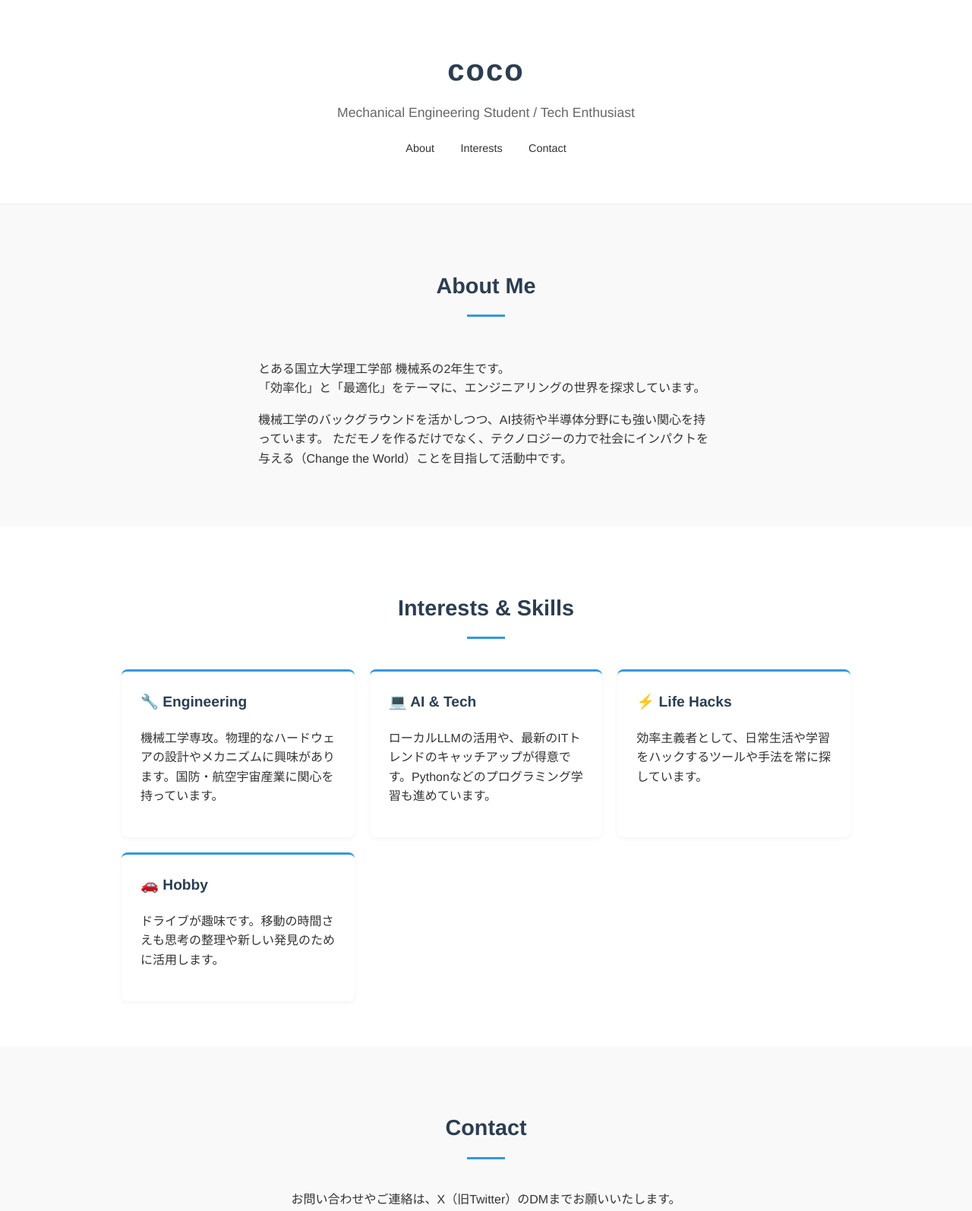
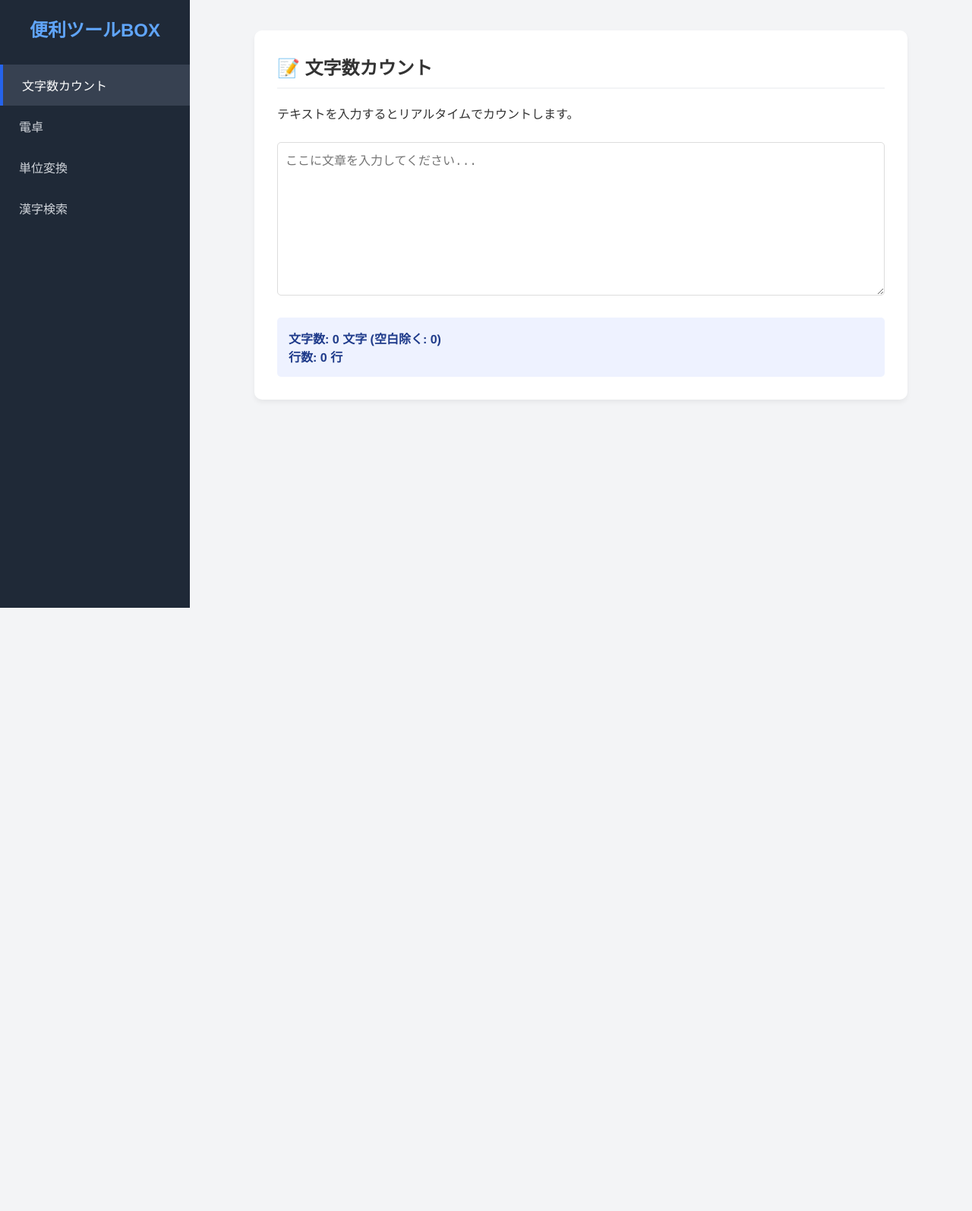
Before and after one commit to maooaaaa/coco, a plain HTML site: page index.html in a window 1280 px wide. Shown: the top 1594 px of the page at 76% size. After the commit the page ends 800 px from the top, so only its background shows below. Drawn offline with Linux system fonts and the light colour scheme.

Commit message:
Update index.html

```diff
--- a/index.html
+++ b/index.html
@@ -3,237 +3,280 @@
 <head>
     <meta charset="UTF-8">
     <meta name="viewport" content="width=device-width, initial-scale=1.0">
-    <title>coco | Portfolio</title>
+    <title>便利ツールBOX</title>
     <style>
-        /* --- 基本設定 --- */
         :root {
-            --primary-color: #2c3e50; /* 落ち着いた紺色 */
-            --accent-color: #3498db;  /* 爽やかな青 */
-            --bg-color: #ffffff;      /* 白背景 */
-            --text-color: #333333;    /* 読みやすい黒 */
-            --gray-bg: #f9f9f9;       /* 薄いグレー */
+            --primary-color: #2563eb;
+            --bg-color: #f3f4f6;
+            --sidebar-width: 250px;
+        }
+        body {
+            font-family: "Helvetica Neue", Arial, sans-serif;
+            margin: 0;
+            display: flex;
+            height: 100vh;
+            background-color: var(--bg-color);
+            color: #333;
         }
 
-        body {
-            font-family: "Helvetica Neue", Arial, "Hiragino Kaku Gothic ProN", "Hiragino Sans", sans-serif;
-            background-color: var(--bg-color);
-            color: var(--text-color);
-            margin: 0;
-            padding: 0;
-            line-height: 1.6;
+        /* サイドバー（メニュー） */
+        .sidebar {
+            width: var(--sidebar-width);
+            background-color: #1f2937;
+            color: white;
+            display: flex;
+            flex-direction: column;
+            padding: 20px 0;
+            flex-shrink: 0;
+        }
+        .logo {
+            font-size: 24px;
+            font-weight: bold;
+            text-align: center;
+            margin-bottom: 30px;
+            color: #60a5fa;
+        }
+        .menu-btn {
+            background: none;
+            border: none;
+            color: #d1d5db;
+            padding: 15px 25px;
+            text-align: left;
+            cursor: pointer;
+            font-size: 16px;
+            transition: 0.2s;
+        }
+        .menu-btn:hover, .menu-btn.active {
+            background-color: #374151;
+            color: white;
+            border-left: 4px solid var(--primary-color);
         }
 
-        /* --- レイアウト --- */
-        .container {
-            max-width: 960px;
+        /* メインコンテンツ */
+        .main-content {
+            flex-grow: 1;
+            padding: 40px;
+            overflow-y: auto;
+        }
+        .tool-section {
+            display: none; /* デフォルトは非表示 */
+            background: white;
+            padding: 30px;
+            border-radius: 10px;
+            box-shadow: 0 4px 6px rgba(0,0,0,0.05);
+            max-width: 800px;
             margin: 0 auto;
-            padding: 0 20px;
         }
+        .tool-section.active {
+            display: block; /* 選択されたら表示 */
+            animation: fadeIn 0.3s ease;
+        }
+        h2 { border-bottom: 2px solid #f3f4f6; padding-bottom: 10px; margin-top: 0; }
 
-        /* --- ヘッダー --- */
-        header {
-            background-color: var(--bg-color);
-            padding: 60px 0;
-            text-align: center;
-            border-bottom: 1px solid #eee;
+        /* 各ツールの汎用スタイル */
+        textarea, input, select {
+            width: 100%;
+            padding: 10px;
+            margin: 10px 0;
+            border: 1px solid #ddd;
+            border-radius: 5px;
+            box-sizing: border-box;
+            font-size: 16px;
         }
+        .result-box {
+            background-color: #eef2ff;
+            padding: 15px;
+            border-radius: 5px;
+            margin-top: 15px;
+            font-weight: bold;
+            color: #1e3a8a;
+        }
+        button.action-btn {
+            background-color: var(--primary-color);
+            color: white;
+            border: none;
+            padding: 10px 20px;
+            border-radius: 5px;
+            cursor: pointer;
+            font-size: 16px;
+        }
+        button.action-btn:hover { opacity: 0.9; }
 
-        h1 {
-            margin: 0;
-            font-size: 2.5rem;
-            color: var(--primary-color);
-            letter-spacing: 0.05em;
+        /* 電卓専用スタイル */
+        .calc-grid { display: grid; grid-template-columns: repeat(4, 1fr); gap: 10px; }
+        .calc-btn {
+            padding: 15px; background: #f3f4f6; border: none; border-radius: 5px; font-size: 18px; cursor: pointer;
         }
+        .calc-btn.operator { background: #dbeafe; color: var(--primary-color); }
+        .calc-btn.equal { background: var(--primary-color); color: white; grid-column: span 2; }
 
-        .subtitle {
-            color: #666;
-            font-size: 1.1rem;
-            margin-top: 10px;
-        }
+        @keyframes fadeIn { from { opacity: 0; transform: translateY(10px); } to { opacity: 1; transform: translateY(0); } }
 
-        /* --- ナビゲーション（飾り） --- */
-        nav {
-            margin-top: 20px;
-        }
-        nav a {
-            color: var(--text-color);
-            text-decoration: none;
-            margin: 0 15px;
-            font-size: 0.9rem;
-            transition: color 0.3s;
-        }
-        nav a:hover {
-            color: var(--accent-color);
-        }
-
-        /* --- メインコンテンツ --- */
-        section {
-            padding: 60px 0;
-        }
-
-        /* 交互に背景色を変えて見やすく */
-        section:nth-child(even) {
-            background-color: var(--gray-bg);
-        }
-
-        h2 {
-            text-align: center;
-            font-size: 1.8rem;
-            margin-bottom: 40px;
-            color: var(--primary-color);
-            position: relative;
-        }
-
-        h2::after {
-            content: "";
-            display: block;
-            width: 50px;
-            height: 3px;
-            background-color: var(--accent-color);
-            margin: 15px auto 0;
-        }
-
-        .profile-content {
-            display: flex;
-            justify-content: center;
-            gap: 40px;
-            flex-wrap: wrap;
-        }
-
-        .profile-text {
-            max-width: 600px;
-        }
-
-        /* --- カードデザイン（興味・スキル） --- */
-        .card-grid {
-            display: grid;
-            grid-template-columns: repeat(auto-fit, minmax(250px, 1fr));
-            gap: 20px;
-        }
-
-        .card {
-            background: #fff;
-            padding: 25px;
-            border-radius: 8px;
-            box-shadow: 0 2px 5px rgba(0,0,0,0.05);
-            transition: transform 0.3s;
-            border-top: 3px solid var(--accent-color);
-        }
-
-        .card:hover {
-            transform: translateY(-5px);
-            box-shadow: 0 5px 15px rgba(0,0,0,0.1);
-        }
-
-        .card h3 {
-            margin-top: 0;
-            color: var(--primary-color);
-            font-size: 1.2rem;
-        }
-
-        /* --- コンタクトボタン --- */
-        .btn {
-            display: inline-block;
-            background-color: var(--accent-color);
-            color: #fff;
-            padding: 12px 30px;
-            border-radius: 30px;
-            text-decoration: none;
-            font-weight: bold;
-            transition: background-color 0.3s;
-        }
-
-        .btn:hover {
-            background-color: #2980b9;
-        }
-
-        /* --- フッター --- */
-        footer {
-            background-color: var(--primary-color);
-            color: #fff;
-            text-align: center;
-            padding: 20px 0;
-            font-size: 0.8rem;
-        }
-
-        /* --- スマホ対応 --- */
+        /* スマホ対応 */
         @media (max-width: 600px) {
-            h1 { font-size: 2rem; }
-            .profile-content { flex-direction: column; }
+            body { flex-direction: column; }
+            .sidebar { width: 100%; height: auto; padding: 10px 0; flex-direction: row; overflow-x: auto; }
+            .menu-btn { padding: 10px; white-space: nowrap; border-left: none; border-bottom: 4px solid transparent; }
+            .menu-btn:hover, .menu-btn.active { border-bottom: 4px solid var(--primary-color); border-left: none; }
+            .main-content { padding: 20px; }
         }
     </style>
 </head>
 <body>
 
-    <header>
-        <div class="container">
-            <h1>coco</h1>
-            <p class="subtitle">Mechanical Engineering Student / Tech Enthusiast</p>
-            <nav>
-                <a href="#about">About</a>
-                <a href="#interests">Interests</a>
-                <a href="#contact">Contact</a>
-            </nav>
-        </div>
-    </header>
+    <div class="sidebar">
+        <div class="logo">便利ツールBOX</div>
+        <button class="menu-btn active" onclick="showTool('char-count')">文字数カウント</button>
+        <button class="menu-btn" onclick="showTool('calculator')">電卓</button>
+        <button class="menu-btn" onclick="showTool('unit-conv')">単位変換</button>
+        <button class="menu-btn" onclick="showTool('kanji-search')">漢字検索</button>
+    </div>
 
-    <section id="about">
-        <div class="container">
-            <h2>About Me</h2>
-            <div class="profile-content">
-                <div class="profile-text">
-                    <p>
-                        とある国立大学理工学部 機械系の2年生です。<br>
-                        「効率化」と「最適化」をテーマに、エンジニアリングの世界を探求しています。
-                    </p>
-                    <p>
-                        機械工学のバックグラウンドを活かしつつ、AI技術や半導体分野にも強い関心を持っています。
-                        ただモノを作るだけでなく、テクノロジーの力で社会にインパクトを与える（Change the World）ことを目指して活動中です。
-                    </p>
-                </div>
+    <div class="main-content">
+
+        <div id="char-count" class="tool-section active">
+            <h2>📝 文字数カウント</h2>
+            <p>テキストを入力するとリアルタイムでカウントします。</p>
+            <textarea id="textInput" rows="10" placeholder="ここに文章を入力してください..."></textarea>
+            <div class="result-box">
+                文字数: <span id="countResult">0</span> 文字 (空白除く: <span id="countResultNoSpace">0</span>)
+                <br>行数: <span id="lineCount">0</span> 行
             </div>
         </div>
-    </section>
 
-    <section id="interests">
-        <div class="container">
-            <h2>Interests & Skills</h2>
-            <div class="card-grid">
-                <div class="card">
-                    <h3>🔧 Engineering</h3>
-                    <p>機械工学専攻。物理的なハードウェアの設計やメカニズムに興味があります。国防・航空宇宙産業に関心を持っています。</p>
-                </div>
-                <div class="card">
-                    <h3>💻 AI & Tech</h3>
-                    <p>ローカルLLMの活用や、最新のITトレンドのキャッチアップが得意です。Pythonなどのプログラミング学習も進めています。</p>
-                </div>
-                <div class="card">
-                    <h3>⚡ Life Hacks</h3>
-                    <p>効率主義者として、日常生活や学習をハックするツールや手法を常に探しています。</p>
-                </div>
-                <div class="card">
-                    <h3>🚗 Hobby</h3>
-                    <p>ドライブが趣味です。移動の時間さえも思考の整理や新しい発見のために活用します。</p>
-                </div>
+        <div id="calculator" class="tool-section">
+            <h2>🧮 電卓</h2>
+            <input type="text" id="calcDisplay" readonly style="text-align: right; font-size: 24px;">
+            <div class="calc-grid">
+                <button class="calc-btn" onclick="appendCalc('7')">7</button>
+                <button class="calc-btn" onclick="appendCalc('8')">8</button>
+                <button class="calc-btn" onclick="appendCalc('9')">9</button>
+                <button class="calc-btn operator" onclick="appendCalc('/')">÷</button>
+                <button class="calc-btn" onclick="appendCalc('4')">4</button>
+                <button class="calc-btn" onclick="appendCalc('5')">5</button>
+                <button class="calc-btn" onclick="appendCalc('6')">6</button>
+                <button class="calc-btn operator" onclick="appendCalc('*')">×</button>
+                <button class="calc-btn" onclick="appendCalc('1')">1</button>
+                <button class="calc-btn" onclick="appendCalc('2')">2</button>
+                <button class="calc-btn" onclick="appendCalc('3')">3</button>
+                <button class="calc-btn operator" onclick="appendCalc('-')">-</button>
+                <button class="calc-btn" onclick="appendCalc('0')">0</button>
+                <button class="calc-btn" onclick="appendCalc('.')">.</button>
+                <button class="calc-btn" onclick="clearCalc()">C</button>
+                <button class="calc-btn operator" onclick="appendCalc('+')">+</button>
+                <button class="calc-btn equal" onclick="calculate()">=</button>
             </div>
         </div>
-    </section>
 
-    <section id="contact" style="text-align: center;">
-        <div class="container">
-            <h2>Contact</h2>
-            <p style="margin-bottom: 30px;">
-                お問い合わせやご連絡は、X（旧Twitter）のDMまでお願いいたします。
-            </p>
-            <a href="https://twitter.com/RefeeQy" target="_blank" class="btn">X (Twitter) @RefeeQy</a>
+        <div id="unit-conv" class="tool-section">
+            <h2>📏 単位変換 (長さ)</h2>
+            <div style="display: flex; gap: 10px; align-items: center;">
+                <input type="number" id="unitInput" placeholder="数値を入力" oninput="convertUnit()">
+                <select id="unitFrom" onchange="convertUnit()">
+                    <option value="1000">km</option>
+                    <option value="1" selected>m</option>
+                    <option value="0.01">cm</option>
+                    <option value="0.001">mm</option>
+                </select>
+                <span>→</span>
+                <select id="unitTo" onchange="convertUnit()">
+                    <option value="1000">km</option>
+                    <option value="1">m</option>
+                    <option value="0.01" selected>cm</option>
+                    <option value="0.001">mm</option>
+                </select>
+            </div>
+            <div class="result-box" id="unitResult">結果: ---</div>
         </div>
-    </section>
 
-    <footer>
-        <div class="container">
-            &copy; 2025 coco. All Rights Reserved.
+        <div id="kanji-search" class="tool-section">
+            <h2>dictionary 漢字検索</h2>
+            <p>漢字一文字を入力してください (例: 旅)</p>
+            <input type="text" id="kanjiInput" maxlength="1" placeholder="漢字を入力">
+            <button class="action-btn" onclick="searchKanji()">検索</button>
+            <div class="result-box" id="kanjiResult" style="display: none;">
+                </div>
         </div>
-    </footer>
 
+    </div>
+
+    <script>
+        // --- タブ切り替え機能 ---
+        function showTool(toolId) {
+            // すべてのツールを非表示
+            document.querySelectorAll('.tool-section').forEach(el => el.classList.remove('active'));
+            document.querySelectorAll('.menu-btn').forEach(el => el.classList.remove('active'));
+
+            // 指定されたツールを表示
+            document.getElementById(toolId).classList.add('active');
+            // ボタンのアクティブ化（簡易的な実装）
+            event.target.classList.add('active');
+        }
+
+        // --- 1. 文字数カウント機能 ---
+        document.getElementById('textInput').addEventListener('input', function(e) {
+            const text = e.target.value;
+            document.getElementById('countResult').textContent = text.length;
+            document.getElementById('countResultNoSpace').textContent = text.replace(/\s+/g, '').length;
+            document.getElementById('lineCount').textContent = text.split('\n').length;
+        });
+
+        // --- 2. 電卓機能 ---
+        function appendCalc(val) { document.getElementById('calcDisplay').value += val; }
+        function clearCalc() { document.getElementById('calcDisplay').value = ''; }
+        function calculate() {
+            try {
+                const result = eval(document.getElementById('calcDisplay').value);
+                document.getElementById('calcDisplay').value = result;
+            } catch (e) {
+                alert('計算式が正しくありません');
+            }
+        }
+
+        // --- 3. 単位変換機能 ---
+        function convertUnit() {
+            const val = parseFloat(document.getElementById('unitInput').value);
+            const from = parseFloat(document.getElementById('unitFrom').value);
+            const to = parseFloat(document.getElementById('unitTo').value);
+
+            if (isNaN(val)) {
+                document.getElementById('unitResult').textContent = "結果: ---";
+                return;
+            }
+
+            // メートルを基準に変換
+            const meterVal = val * from;
+            const result = meterVal / to;
+            document.getElementById('unitResult').textContent = `結果: ${result}`;
+        }
+
+        // --- 4. 漢字検索機能 (kanjiapi.dev APIを使用) ---
+        async function searchKanji() {
+            const char = document.getElementById('kanjiInput').value;
+            const resultBox = document.getElementById('kanjiResult');
+
+            if (!char) return;
+
+            resultBox.style.display = 'block';
+            resultBox.textContent = "検索中...";
+
+            try {
+                // 公開APIを使用
+                const response = await fetch(`https://kanjiapi.dev/v1/kanji/${char}`);
+                if (!response.ok) throw new Error("見つかりませんでした");
+
+                const data = await response.json();
+
+                resultBox.innerHTML = `
+                    <h3>${data.kanji} (画数: ${data.stroke_count})</h3>
+                    <p><strong>読み(音):</strong> ${data.on_readings.join(', ')}</p>
+                    <p><strong>読み(訓):</strong> ${data.kun_readings.join(', ')}</p>
+                    <p><strong>意味:</strong> ${data.meanings.join(', ')}</p>
+                `;
+            } catch (error) {
+                resultBox.textContent = "エラー: 漢字が見つからないか、通信エラーです。";
+            }
+        }
+    </script>
 </body>
 </html>
```
